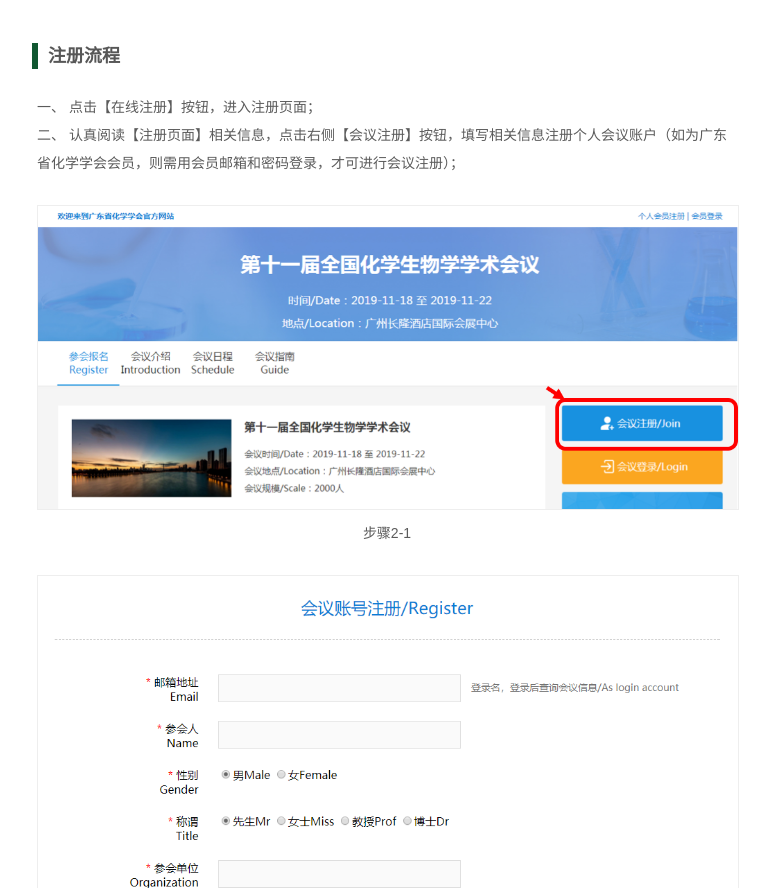
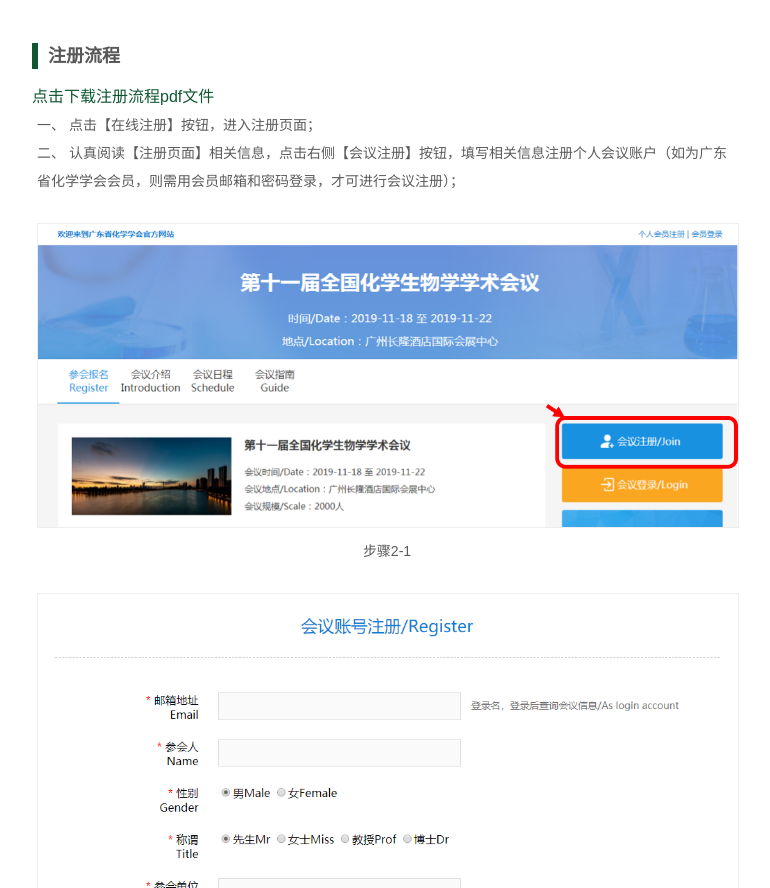
Before and after one commit to everbrez/BISC-conference, a website: page html/register.html in a window 1280 px wide. Shown: the part 1214-2102 px from the top of the page, without its empty margins (388-1158 px from the left). Drawn offline with Linux system fonts and the light colour scheme.

Commit message:
[register] add files to download

```diff
--- a/html/register.html
+++ b/html/register.html
@@ -184,6 +184,9 @@
 
           <div class="content-item">
             <h3 class="content-title"> <span id="process">注册流程</span></h3>
+            <div class="guide">
+              <a href="../images/guide.pdf" title="注册流程pdf文件">点击下载注册流程pdf文件</a>
+            </div>
             <div class="content-main process">
               <p>一、 点击【在线注册】按钮，进入注册页面；</p>
               <p>二、 认真阅读【注册页面】相关信息，点击右侧【会议注册】按钮，填写相关信息注册个人会议账户（如为广东省化学学会会员，则需用会员邮箱和密码登录，才可进行会议注册）；</p>
```
Also changed, not shown: 1 other file.
